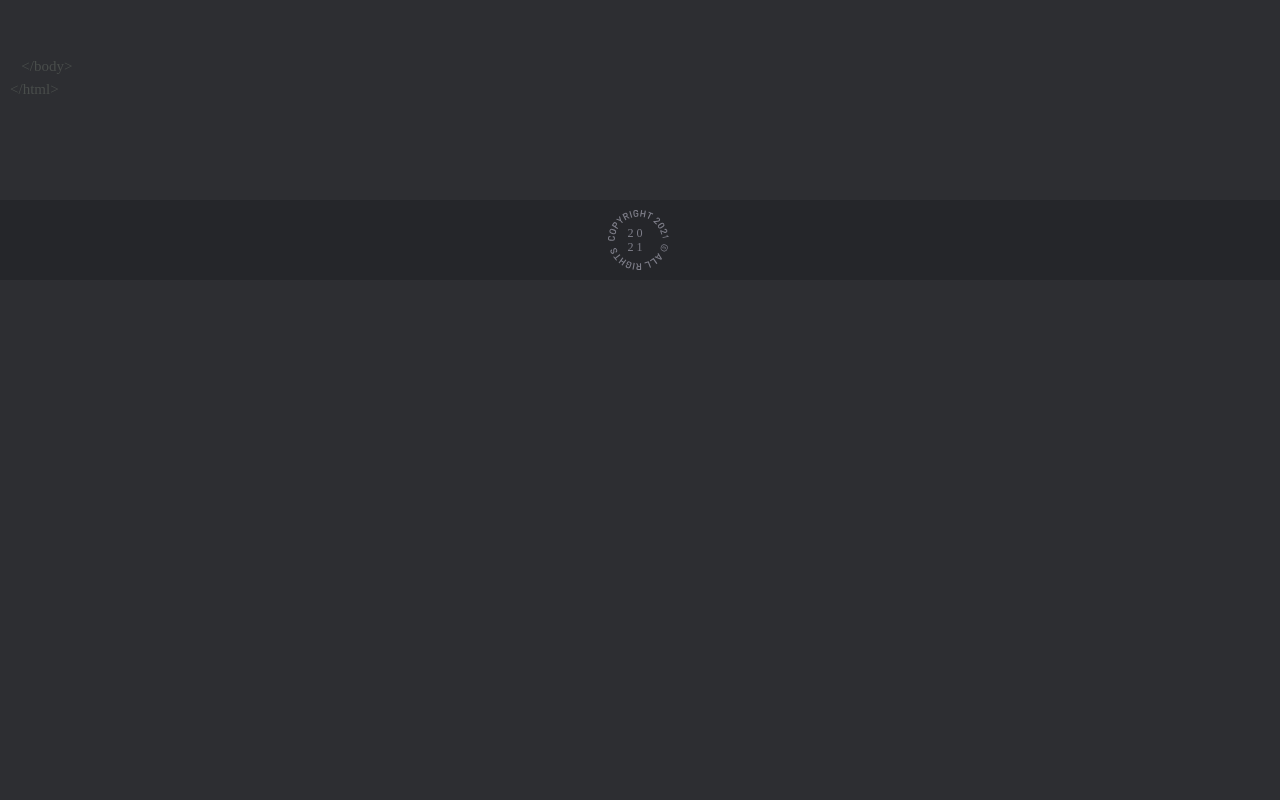
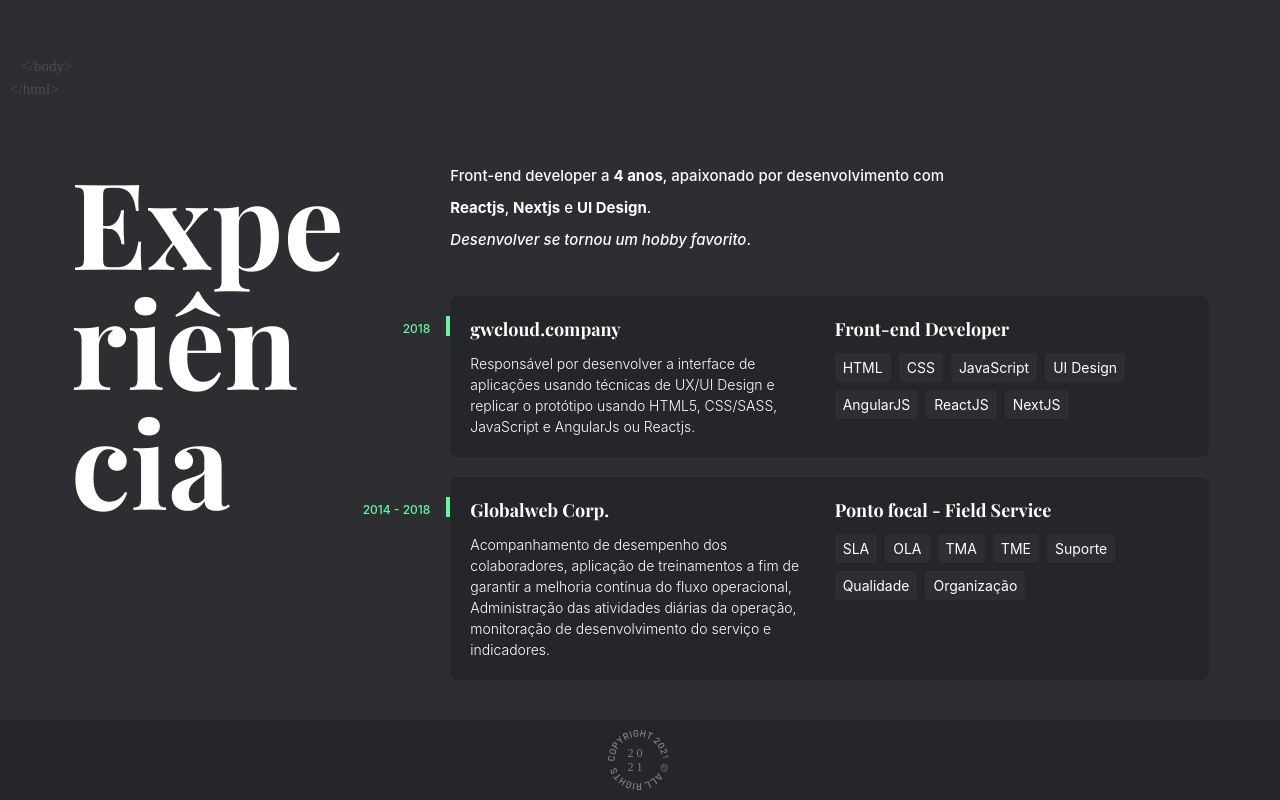
Before and after one commit to dfsilva-dxp/dfsilva-portfolio, a Next.js app: page / in a window 1280 px wide. Shown: the part 680-1480 px from the top of the page. Before the commit the page ends 960 px from the top, so only its background shows below. Built offline with nearby package versions, Linux system fonts and the light colour scheme; a web font is replaced by a local one.

Commit message:
feat: importando a section experiency

```diff
--- a/src/pages/index.tsx
+++ b/src/pages/index.tsx
@@ -2,6 +2,7 @@ import Layout from "components/Layout";
 import Tags from "components/Tags";
 import Banner from "components/Banner";
 import Header from "components/Header";
+import ExperiencySection from "components/ExperiencySection";
 
 export default function Home() {
   return (
@@ -9,6 +10,7 @@ export default function Home() {
       <Header />
       <Tags />
       <Banner />
+      <ExperiencySection />
     </Layout>
   );
 }
```
